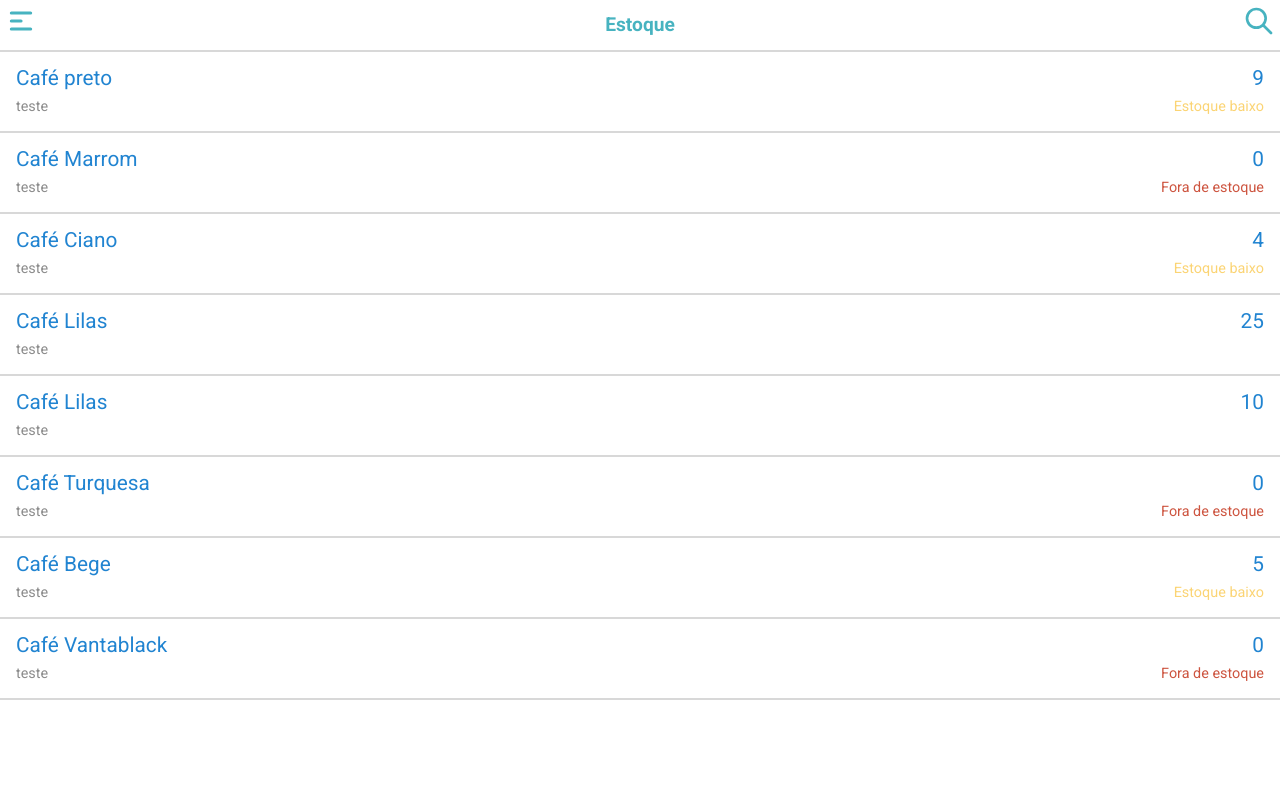
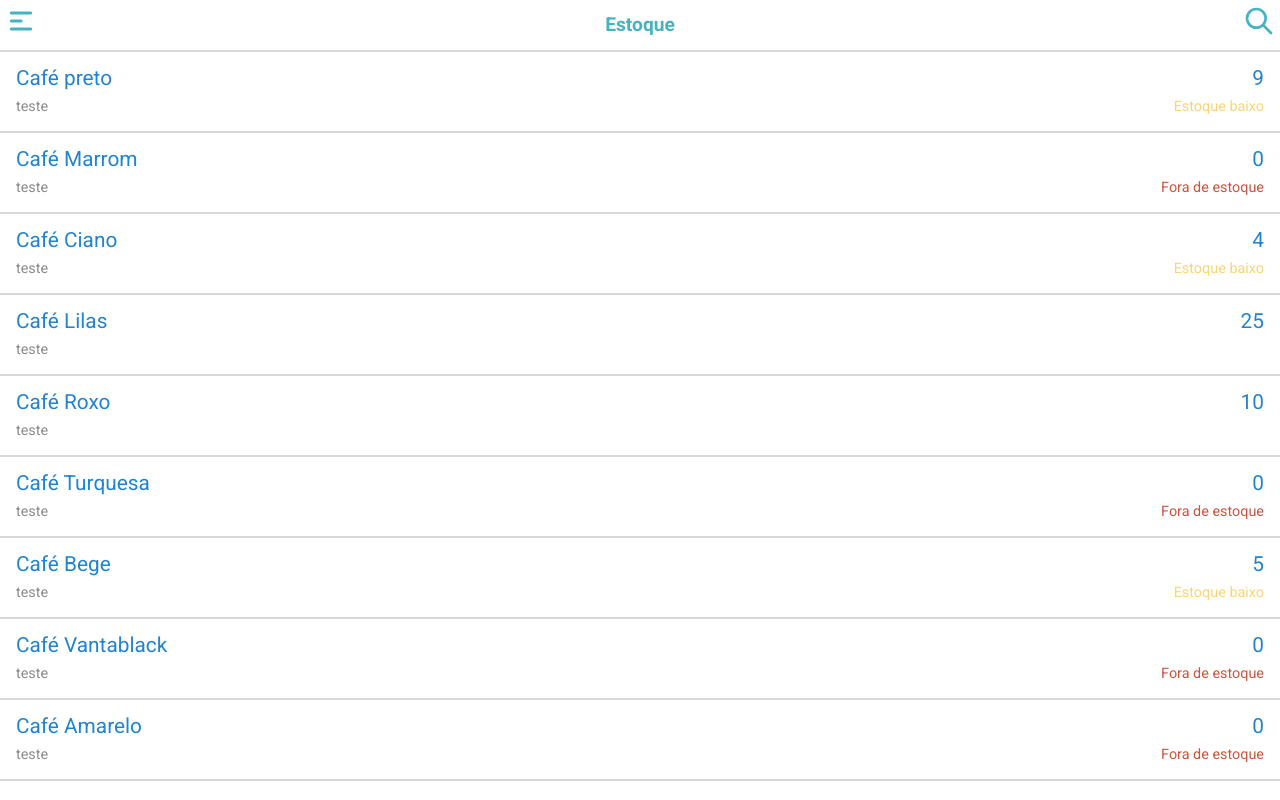
Before and after one commit to breno5g/qipu-project, a React (Vite) app: page / in a window 1280 px wide. Built offline with nearby package versions, Linux system fonts and the light colour scheme.

Commit message:
feat: add a container around the products to add scroll

```diff
--- a/developmentData.ts
+++ b/developmentData.ts
@@ -37,7 +37,7 @@ export const productsData = [
   },
   {
     id: 5,
-    name: 'Café Lilas',
+    name: 'Café Roxo',
     quantity: 10,
     description: 'teste',
     image: 'https://upload.wikimedia.org/wikipedia/commons/4/45/A_small_cup_of_coffee.JPG',
@@ -71,4 +71,22 @@ export const productsData = [
     categories: ['bebida', 'café', 'Misteriosa'],
     price: 5,
   },
+  {
+    id: 9,
+    name: 'Café Amarelo',
+    quantity: 0,
+    description: 'teste',
+    image: 'https://upload.wikimedia.org/wikipedia/commons/4/45/A_small_cup_of_coffee.JPG',
+    categories: ['bebida', 'café', 'Misteriosa'],
+    price: 5,
+  },
+  {
+    id: 10,
+    name: 'Café Magenta',
+    quantity: 0,
+    description: 'teste',
+    image: 'https://upload.wikimedia.org/wikipedia/commons/4/45/A_small_cup_of_coffee.JPG',
+    categories: ['bebida', 'café', 'Misteriosa'],
+    price: 5,
+  },
 ];
--- a/src/App.tsx
+++ b/src/App.tsx
@@ -4,6 +4,7 @@ import ProductCard from './components/ProductCard';
 import ProductDetails from './components/ProductDetails';
 import { productsData } from 'developmentData';
 import { useState } from 'react';
+import ProductList from './components/ProductList';
 
 function App() {
   const [products, setProducts] = useState<IProduct[] | []>(productsData);
@@ -26,9 +27,7 @@ function App() {
   return (
     <>
       <Header />
-      {products?.map((food: IProduct) => (
-        <ProductCard key={food.id} product={food} onClick={handleSelectProduct} />
-      ))}
+      <ProductList products={products} handleSelectProduct={handleSelectProduct} />
       {selectedProduct && (
         <ProductDetails
           product={selectedProduct}
--- /dev/null
+++ b/src/components/ProductList/index.tsx
@@ -0,0 +1,20 @@
+import { Container } from './styles';
+import { IProduct } from '~/interfaces/product';
+import ProductCard from '../ProductCard';
+
+interface ProductListProps {
+  products: IProduct[];
+  handleSelectProduct(product: IProduct): void;
+}
+
+function ProductList({ products, handleSelectProduct }: ProductListProps) {
+  return (
+    <Container>
+      {products?.map((food: IProduct) => (
+        <ProductCard key={food.id} product={food} onClick={handleSelectProduct} />
+      ))}
+    </Container>
+  );
+}
+
+export default ProductList;
--- /dev/null
+++ b/src/components/ProductList/styles.ts
@@ -0,0 +1,6 @@
+import styled from 'styled-components';
+
+export const Container = styled.main`
+  height: calc(100vh - 60px);
+  overflow-y: scroll;
+`;
```
